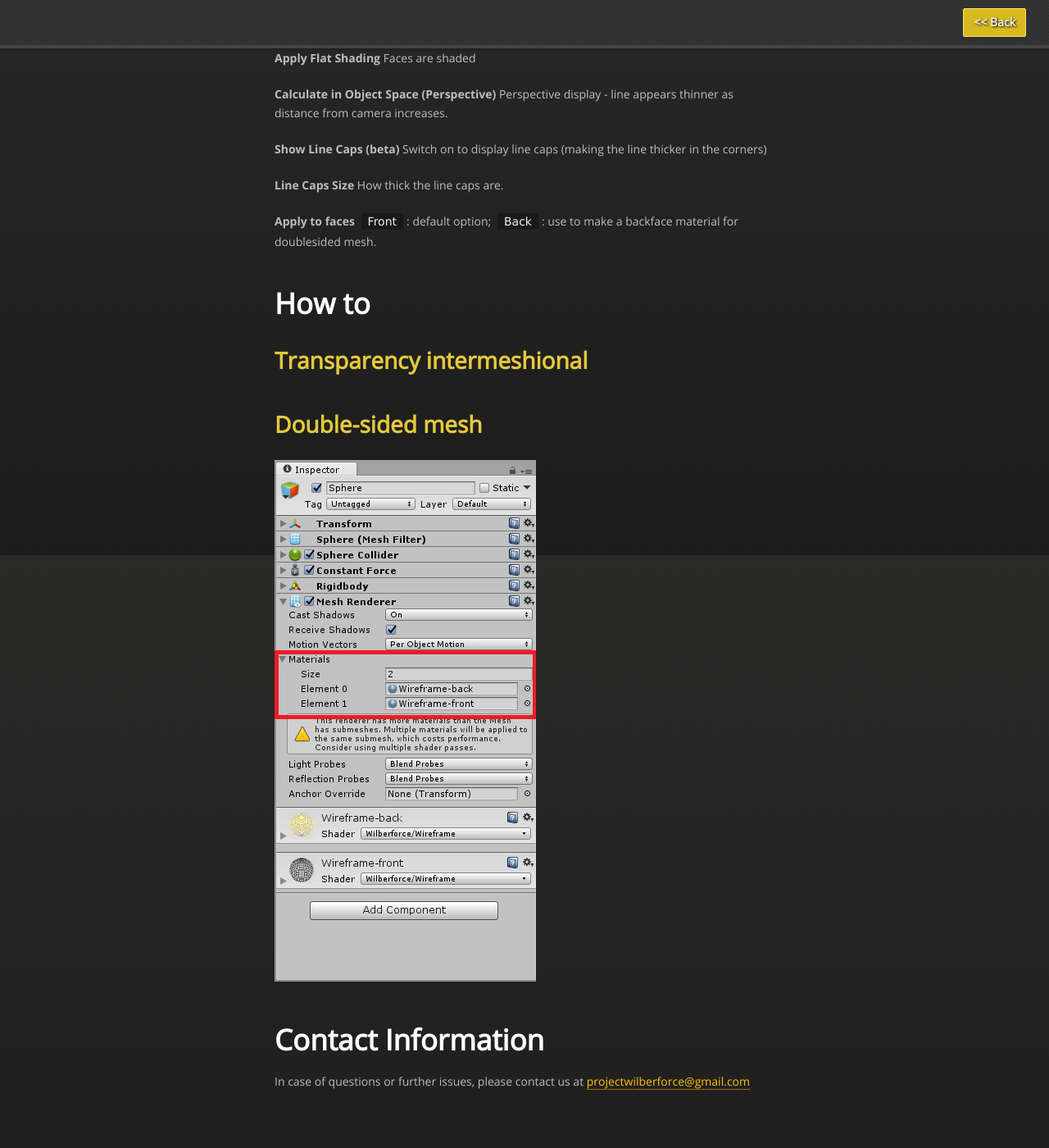
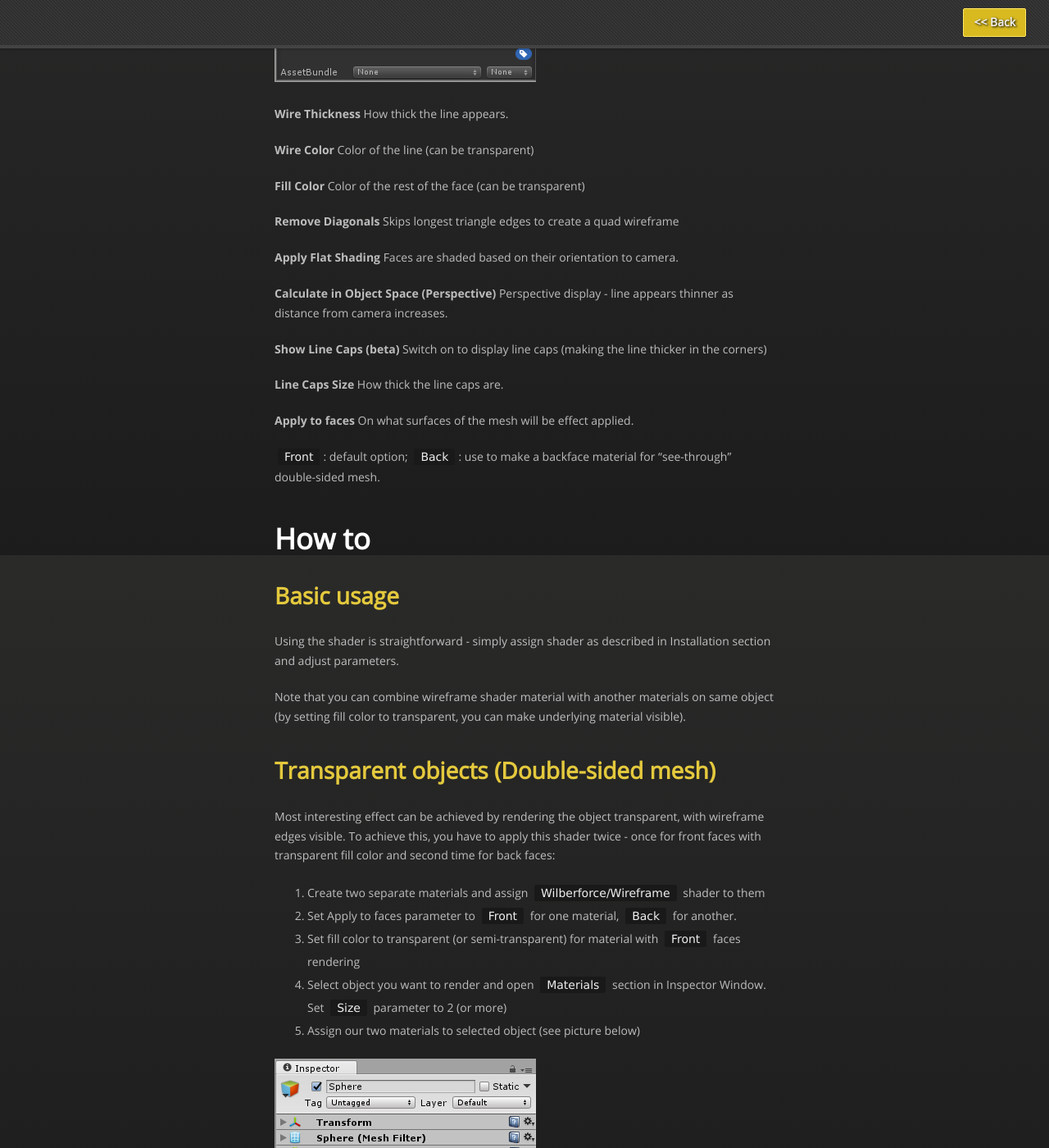
Before and after one commit to projectwilberforce/projectwilberforce.github.io, a Jekyll site: the page built from wireframe/index.md, in a window 1280 px wide and 1400 px high, scrolled down 2923 px. Shown: the whole window at 82% size. Built offline with Jekyll 4.4.1, drawn with Linux system fonts in a browser that asks for light colours; nearby versions of some CDN libraries; some of the changed text lies outside the part shown.

Commit message:
Wireframe manual text finished

```diff
--- a/wireframe/index.md
+++ b/wireframe/index.md
@@ -12,37 +12,45 @@ title: Wilberforce Wireframe Unity Plugin User Guide
 
 # Introduction
 
-Wilberforce Wireframe (WW) is a Material Shader for Unity 5 (5.3.6 or higher)
+Wilberforce Wireframe (WW) is a Shader for Unity 5 (5.3.6 or higher)
 
 You can buy Wilberforce Wireframe at [Unity Asset Store](https://www.assetstore.unity3d.com/#!/content/81663).
+
+Wilberforce Wireframe is currently in Beta and your feedback is welcome! Please share your ideas and features you would like to see with us at <projectwilberforce@gmail.com>.
 
 - Blending between wirecolor and fillcolor
 - Supports Transparent Render Queue
 - Option for removing diagonal edges
 - Option for perspective display of lines (line appears thinner as distance from camera increases)
 - Flat shading of the fill color
+- Rendering of back faces (transparent double-sided objects)
+
+Planned features (future):
+
+- Interaction with scene lights
+- Phong shading (single-pass optimization), including textures
+- Better lines caps
+- Dashed lines
+- Better diagonal edges removal method
+- Alternative calculation supporting DirectX 9 level hardware
 
 See [forum for discussion]() and contact us at <projectwilberforce@gmail.com> for additional support.
 
 # Requirements
 
 - Unity 5 (5.3.6 or higher; all editions including Personal)
-- Shader Model 3.0:
-*NVIDIA cards since 2004 (GeForce 6)*
-*AMD cards since 2005 (Radeon X1300)*
-*Intel cards since 2006 (GMA X3000)*
 - Works on following graphic APIs: *DirectX 11*, *DirectX 12*, *OpenGLCore*, *OpenGLES3*
 - Windows, Mac, Linux
 
 # Installation
 
 1. Import from Asset Store.
-2. Create new material (image)
+2. Create new material
 3. Select created material
 4. In inspector window set shader property to `Wilberforce/Wireframe`
 ![](new_material.png)
-5. Apply material to mesh by drag&dropping to desired object or choosing it in the mesh inspector
-
+5. Apply material to mesh by drag&dropping to desired object in hierarchy window or choosing it in the mesh inspector
+6. Check included demo scenes on possible usage
 
 # Parameters
 
@@ -60,10 +68,10 @@ Color of the line (can be transparent)
 Color of the rest of the face (can be transparent)
 
 **Remove Diagonals**
-Skips certain triangle edges to create a quad wireframe
+Skips longest triangle edges to create a quad wireframe
 
 **Apply Flat Shading**
-Faces are shaded
+Faces are shaded based on their orientation to camera.
 
 **Calculate in Object Space (Perspective)**
 Perspective display - line appears thinner as distance from camera increases.
@@ -75,11 +83,26 @@ Switch on to display line caps (making the line thicker in the corners)
 How thick the line caps are.
 
 **Apply to faces**
-`Front`: default option; `Back`: use to make a backface material for doublesided mesh.
+On what surfaces of the mesh will be effect applied.
+
+`Front`: default option; `Back`: use to make a backface material for "see-through" double-sided mesh.
 
 # How to
-## Transparency intermeshional
-## Double-sided mesh
+## Basic usage
+Using the shader is straightforward - simply assign shader as described in Installation section and adjust parameters.
+
+Note that you can combine wireframe shader material with another materials on same object (by setting fill color to transparent, you can make underlying material visible).
+
+## Transparent objects (Double-sided mesh)
+Most interesting effect can be achieved by rendering the object transparent, with wireframe edges visible. To achieve this, you have to apply this shader twice - once for front faces with transparent fill color and second time for back faces:
+
+1. Create two separate materials and assign `Wilberforce/Wireframe` shader to them
+2. Set Apply to faces parameter to `Front` for one material, `Back` for another.
+3. Set fill color to transparent (or semi-transparent) for material with `Front` faces rendering
+4. Select object you want to render and open `Materials` section in Inspector Window. Set `Size` parameter to 2 (or more)
+5. Assign our two materials to selected object (see picture below)
+
+
 ![](inspector_mesh.png)
 
 # Contact Information
```
